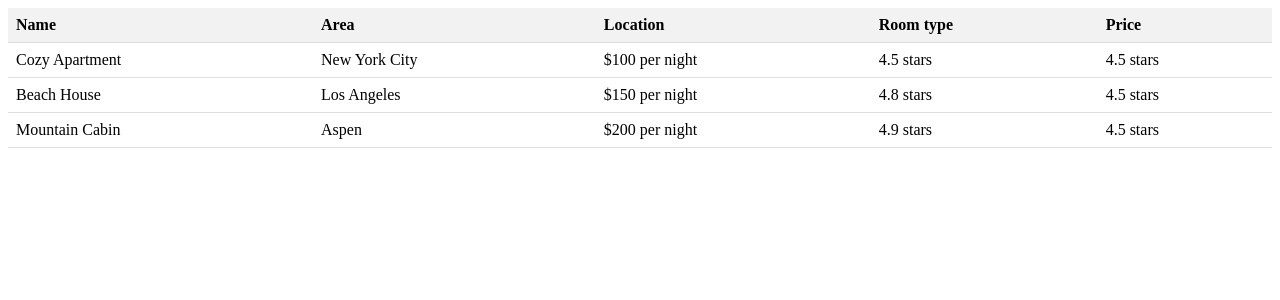
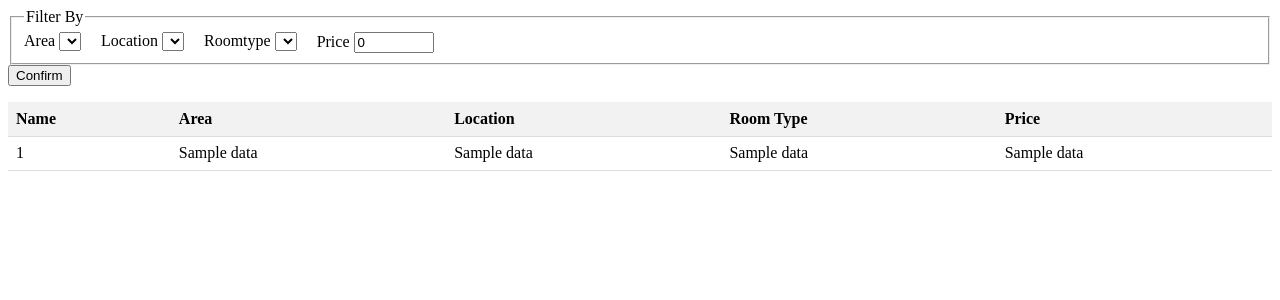
Before and after one commit to WilliamJancey/DIS-AIRBNB, a Flask app: template bank/templates/listings.html in a window 1280 px wide. Shown: the top 300 px of the page. Run offline with Flask 3, Linux system fonts and the light colour scheme; tables that the repository leaves empty hold one stand-in row (values such as "Sample post"); the template is opened without the code that fills it: values that come from a table or form of the project are taken from there, most other values are stand-ins (such as "Sample title", 1, 10 or a date in 2020); lists and menus that the app fills with data are empty; some libraries are stand-ins or nearby versions.

Commit message:
html listings

```diff
--- a/bank/__init__.py
+++ b/bank/__init__.py
@@ -14,7 +14,7 @@ app.config['SECRET_KEY'] = 'fc089b9218301ad987914c53481bff04'
 
 # set your own database
 #db = "dbname='bank' user='postgres' host='127.0.0.1' password = 'UIS'"
-db = "dbname='airbnb' user='postgres' host='127.0.0.1' password = 'William' port=5432"
+db = "dbname='airbnb' user='postgres' host='127.0.0.1' password = 'Filippa' port=5431"
 conn = psycopg2.connect(db)
 
 bcrypt = Bcrypt(app)
--- a/bank/forms.py
+++ b/bank/forms.py
@@ -2,6 +2,8 @@ from flask_wtf import FlaskForm
 from wtforms import StringField, PasswordField, SubmitField, BooleanField, IntegerField, SelectField
 from wtforms import DecimalRangeField, IntegerRangeField, SelectMultipleField
 from wtforms.validators import DataRequired, Length, EqualTo, ValidationError, InputRequired
+from psycopg2 import sql
+from bank import conn
 class AddUserForm(FlaskForm):
     username = StringField('name',
                            validators=[DataRequired(), Length(min=2, max=20)])
@@ -25,12 +27,27 @@ class HostLoginForm(FlaskForm):
     remember = BooleanField('Remember Me')
     submit = SubmitField('Login')
 
+cur = conn.cursor()
+areasql = sql.SQL("""SELECT DISTINCT area FROM Listings ORDER BY area""")
+cur.execute(areasql)
+areasql = cur.fetchall()
+areachoices = [(area[0], area[0]) for area in areasql]
+locsql = sql.SQL("""SELECT DISTINCT loc FROM Listings ORDER BY loc""")
+cur.execute(locsql)
+locsql = cur.fetchall()
+locchoices = [(loc[0], loc[0]) for loc in locsql]
+roomsql = sql.SQL("""SELECT DISTINCT room_type FROM Listings""")
+cur.execute(roomsql)
+roomsql = cur.fetchall()
+roomchoices = [(room[0], room[0]) for room in roomsql]
+
+
 class OverviewForm(FlaskForm):
-    roomtype = SelectField('Roomtype'  , choices=[], validators=[DataRequired()])
-    price = DecimalRangeField('Price')
+    roomtype = SelectField('Roomtype'  , choices=roomchoices, validators=[DataRequired()])
+    price = IntegerField('Price', default=0, render_kw={'min':'0', 'max':'10000'} )
     nights = IntegerRangeField('Nights', render_kw={'min':'1', 'max':'14'})
-    area = SelectMultipleField('Area', choices=[], validators=[DataRequired()])
-    loc = SelectMultipleField('Location', choices=[], validators=[DataRequired()])
+    area = SelectField('Area', choices=areachoices, validators=[DataRequired()])
+    loc = SelectField('Location', choices=locchoices, validators=[DataRequired()])
     submit = SubmitField('Confirm')
 
 class RentForm(FlaskForm):
--- a/bank/templates/listings.html
+++ b/bank/templates/listings.html
@@ -20,39 +20,104 @@
 </head>
 
 <body>
+    <form method="post" action = "">
+        {{ form.hidden_tag() }}
+        <fieldset class = "form-group">
+            <legend class = "border-bottom mb-4">Filter By</legend>
+            <section>
+            <div style = "float:left; margin-right:20px;" class = "form-group">
+                <label for = "{{ form.area.id }}" class = "form-control-label">{{ form.area.label.text }}</label>
+                    {% if form.area.errors %}
+                        {{ form.area(class = "form-control form-control-lg is-invalid") }}
+                        <div class = "invalid-feedback">
+                            {% for error in form.area.errors %}
+                                <span>{{ error }}</span>
+                            {% endfor %}
+                        </div>
+                    {% else %}
+                        {{ form.area(class = "form-control form-control-lg") }}
+                    {% endif %}
+            </div>
+            <div style = "float:left; margin-right:20px;"  class = "form-group">
+                <label for = "{{ form.loc.id }}" class = "form-control-label">{{ form.loc.label.text }}</label>
+                    {% if form.loc.errors %}
+                        {{ form.loc(class = "form-control form-control-lg is-invalid") }}
+                        <div class = "invalid-feedback">
+                            {% for error in form.loc.errors %}
+                                <span>{{ error }}</span>
+                            {% endfor %}
+                        </div>
+                    {% else %}
+                        {{ form.loc(class = "form-control form-control-lg") }}
+                    {% endif %}
+            </div>
+            <div style = "float:left; margin-right:20px;" class = "form-group">
+                <label for = "{{ form.roomtype.id }}" class = "form-control-label">{{ form.roomtype.label.text }}</label>
+                    {% if form.roomtype.errors %}
+                        {{ form.roomtype(class = "form-control form-control-lg is-invalid") }}
+                        <div class = "invalid-feedback">
+                            {% for error in form.roomtype.errors %}
+                                <span>{{ error }}</span>
+                            {% endfor %}
+                        </div>
+                    {% else %}
+                        {{ form.roomtype(class = "form-control form-control-lg") }}
+                    {% endif %}
+            </div>
+            <div style = "float:left; margin-right:20px;" class = "form-group">
+                <label for = "{{ form.price.id }}" class = "form-control-label">{{ form.price.label.text }}</label>
+                    {% if form.price.errors %}
+                        {{ form.price(class = "form-control form-control-lg is-invalid") }}
+                        <div class = "invalid-feedback">
+                            {% for error in form.price.errors %}
+                                <span>{{ error }}</span>
+                            {% endfor %}
+                        </div>
+                    {% else %}
+                        {{ form.price(class = "form-control form-control-lg") }}
+                    {% endif %}
+            </div>
+            </section>
+
+        </div>
+        </fieldset>
+        <div class = "form-group">
+            {{ form.submit(class = "btn btn-primary mb-2") }}
+        </div>
+    </form>
+
+    <!-- <form method="post">
+        <select name="test">
+            <option value="1">Area</option>
+            <option value="2">Location</option>
+            <option value="3">Room Type</option>
+            <option value="4">Price</option>
+        </select>
+
+         <button type="submit" name="submit" value="Submit"
+        >Sort</button>
+    </form> -->
     <table>
         <thead>
             <tr>
                 <th>Name</th>
                 <th>Area</th>
                 <th>Location</th>
-                <th>Room type</th>
+                <th>Room Type</th>
                 <th>Price</th>
             </tr>
         </thead>
         <tbody>
             <tr>
-                <td>Cozy Apartment</td>
-                <td>New York City</td>
-                <td>$100 per night</td>
-                <td>4.5 stars</td>
-                <td>4.5 stars</td>
+                {% for d in data %}
+                <tr>
+                    <td>{{d[0]}}</td>
+                    <td>{{d[1]}}</td>
+                    <td>{{d[2]}}</td>
+                    <td>{{d[3]}}</td>
+                    <td>{{d[4]}}</td>
+                {% endfor %}
             </tr>
-            <tr>
-                <td>Beach House</td>
-                <td>Los Angeles</td>
-                <td>$150 per night</td>
-                <td>4.8 stars</td>
-                <td>4.5 stars</td>
-            </tr>
-            <tr>
-                <td>Mountain Cabin</td>
-                <td>Aspen</td>
-                <td>$200 per night</td>
-                <td>4.9 stars</td>
-                <td>4.5 stars</td>
-            </tr>
-            <!-- Add more rows for additional listings -->
         </tbody>
     </table>
 </body>
```
Also changed, not shown: bank/routesU.py (+18 -2 lines).
